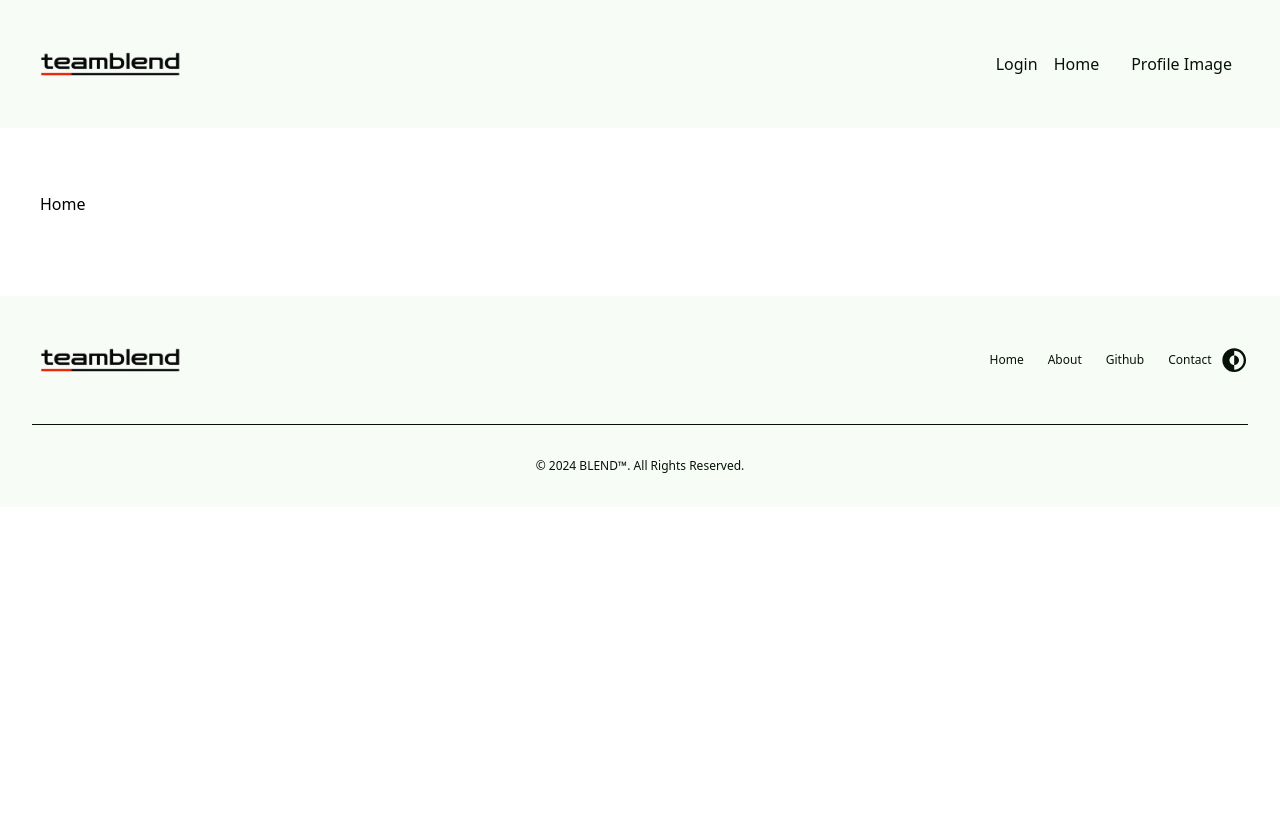
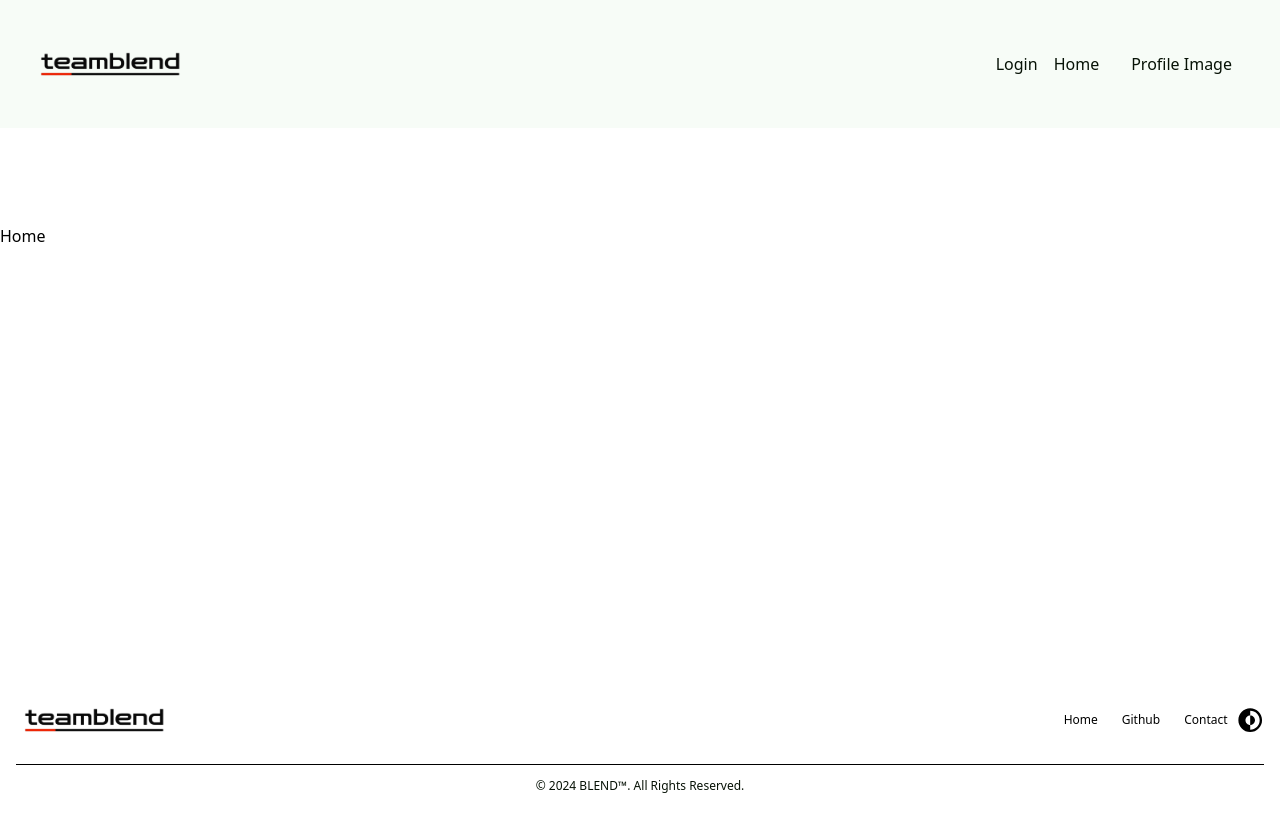
Before and after one commit to teamblend3/blend-dta-client, a React (Vite) app: page / in a window 1280 px wide. Shown: the top 832 px of the page. Before the commit the page ends 800 px from the top, so only its background shows below. Built offline with nearby package versions, Linux system fonts and the light colour scheme.

Commit message:
Feat.refactoring footer & layout

```diff
--- a/src/components/Layout/Footer.jsx
+++ b/src/components/Layout/Footer.jsx
@@ -9,8 +9,8 @@ function Footer() {
   const { isDark, toggleTheme } = useThemeStore();
 
   return (
-    <footer className="w-full bg-white px-4 bg-background">
-      <div className="w-full max-w-screen-xl mx-auto p-4 md:py-8">
+    <footer className="w-full bg-background-50 px-4 h-28 fixed bottom-0">
+      <div className="w-full max-w-screen-xl mx-auto">
         <div className="sm:flex sm:items-center sm:justify-between">
           <Link
             to="/"
@@ -22,27 +22,28 @@ function Footer() {
               alt="Blend Logo"
             />
           </Link>
-          <ul className="flex flex-wrap items-center mb-6 text-sm font-medium text-gray-500 sm:mb-0 text-text">
+          <ul className="flex flex-wrap items-center mb-6 text-sm font-medium text-gray-500 sm:mb-0 text-text-950">
             <li>
-              <Link to="/" className="hover:underline me-4 md:me-6">
+              <Link
+                to="/"
+                className="hover:underline hover:text-primary-400 me-4 md:me-6"
+              >
                 Home
-              </Link>
-            </li>
-            <li>
-              <Link to="/about" className="hover:underline me-4 md:me-6">
-                About
               </Link>
             </li>
             <li>
               <Link
                 to="https://github.com/teamblend3/blend-dta-client"
-                className="hover:underline me-4 md:me-6"
+                className="hover:underline hover:text-primary-400 me-4 md:me-6"
               >
                 Github
               </Link>
             </li>
             <li>
-              <Link to="/contact" className="hover:underline">
+              <Link
+                to="/contact"
+                className="hover:underline hover:text-primary-400"
+              >
                 Contact
               </Link>
             </li>
@@ -54,8 +55,8 @@ function Footer() {
             </li>
           </ul>
         </div>
-        <hr className="my-6 sm:mx-auto border-text lg:my-8" />
-        <span className="block text-sm text-gray-500 sm:text-center text-text">
+        <hr className="my-2 sm:mx-auto border-text-950 lg:my-3" />
+        <span className="block text-sm text-text-950 sm:text-center text-text">
           © 2024{" "}
           <Link to="/" className="hover:underline uppercase">
             blend™
--- a/src/components/Layout/index.jsx
+++ b/src/components/Layout/index.jsx
@@ -9,7 +9,7 @@ function Layout() {
   return (
     <div className={isDark ? "dark" : ""}>
       <Header />
-      <main className="mx-auto max-w-screen-xl px-10 pt-16 pb-20">
+      <main className="mx-auto min-h-[100vh] bg-background-50 w-full pt-24 pb-32">
         <Outlet />
       </main>
       <Footer />
```
